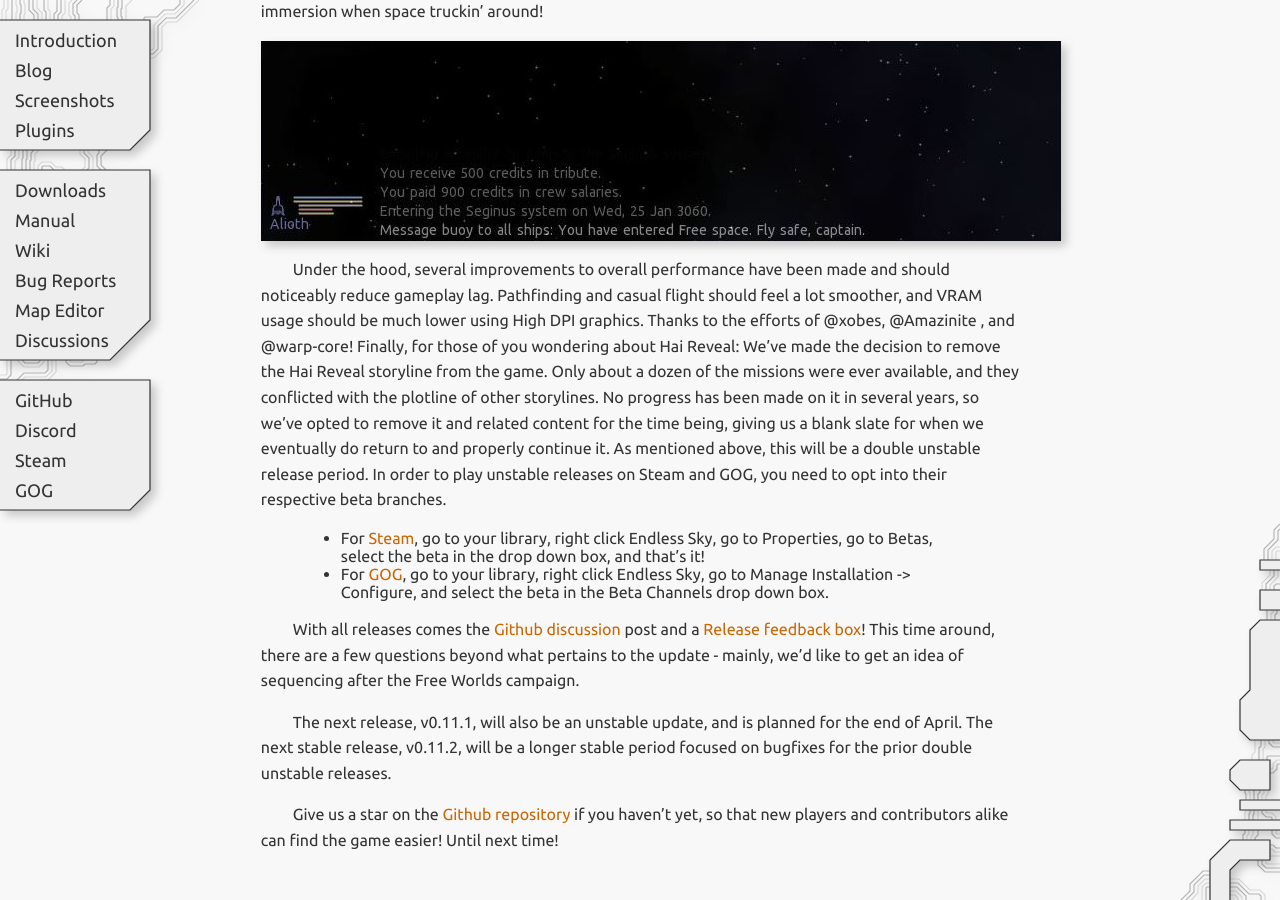
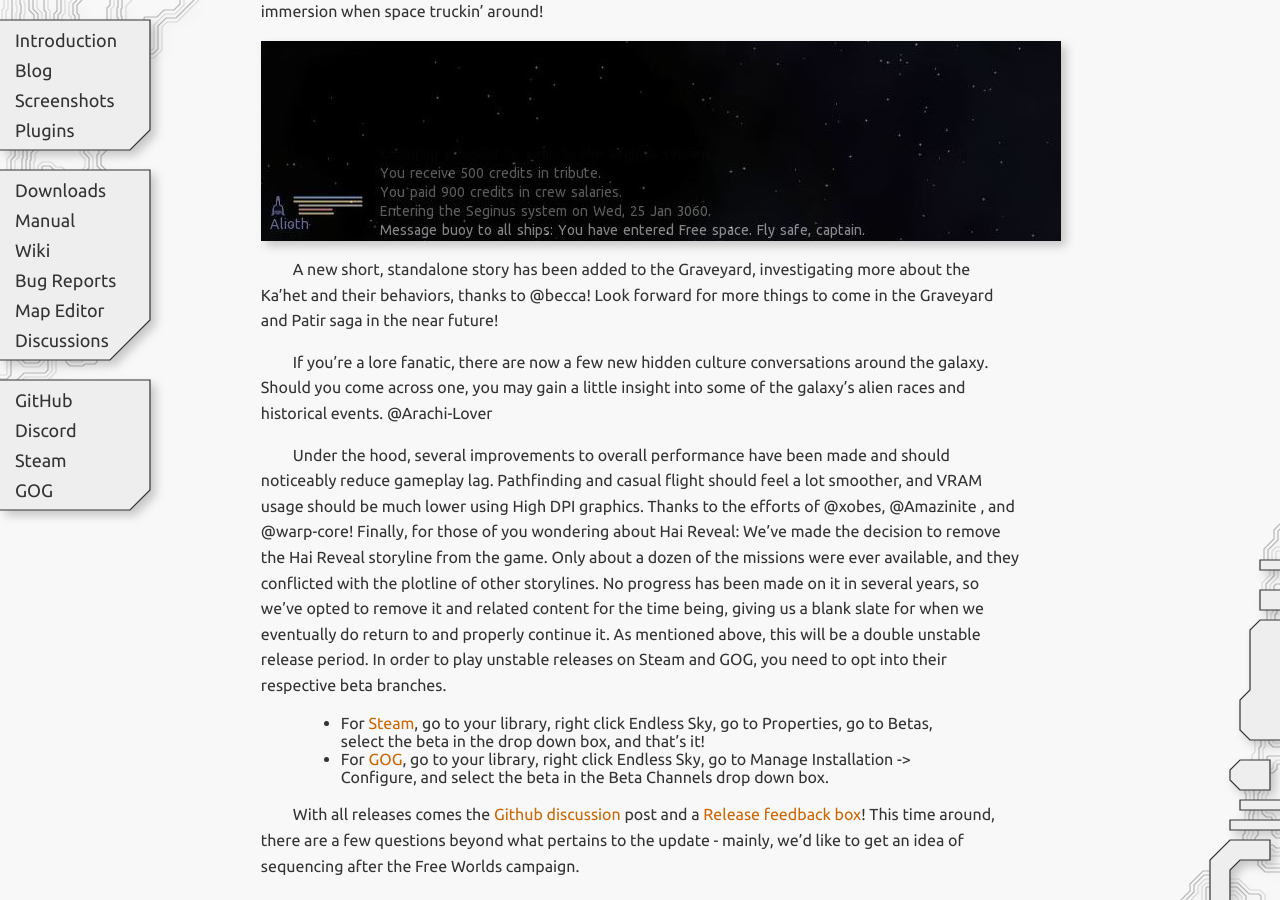
Before and after one commit to endless-sky/endless-sky.github.io, a Jekyll site: the page built from _posts/2026-01-31-unstable-release-0.11.0.md, in a window 1280 px wide and 900 px high, scrolled down 3439 px. Built offline with Jekyll 4.4.1, drawn with Linux system fonts in a browser that asks for light colours.

Commit message:
Update _posts/2026-01-31-unstable-release-0.11.0.md
Co-authored-by: Saugia <93169396+Saugia@users.noreply.github.com>

```diff
--- a/_posts/2026-01-31-unstable-release-0.11.0.md
+++ b/_posts/2026-01-31-unstable-release-0.11.0.md
@@ -28,6 +28,10 @@ While we're still talking about human space, @bene-dictator has implemented "mes
 
 <img class="centered shadowed" src="/images/blog/v0.11.0/buoy.jfif" width="800" height="200" />
 
+A new short, standalone story has been added to the Graveyard, investigating more about the Ka'het and their behaviors, thanks to @becca! Look forward for more things to come in the Graveyard and Patir saga in the near future!
+
+If you're a lore fanatic, there are now a few new hidden culture conversations around the galaxy. Should you come across one, you may gain a little insight into some of the galaxy's alien races and historical events. @Arachi-Lover
+
 Under the hood, several improvements to overall performance have been made and should noticeably reduce gameplay lag. Pathfinding and casual flight should feel a lot smoother, and VRAM usage should be much lower using High DPI graphics. Thanks to the efforts of @xobes, @Amazinite , and @warp-core!
 Finally, for those of you wondering about Hai Reveal: We've made the decision to remove the Hai Reveal storyline from the game. Only about a dozen of the missions were ever available, and they conflicted with the plotline of other storylines. No progress has been made on it in several years, so we've opted to remove it and related content for the time being, giving us a blank slate for when we eventually do return to and properly continue it.
 As mentioned above, this will be a double unstable release period. In order to play unstable releases on Steam and GOG, you need to opt into their respective beta branches.
```
